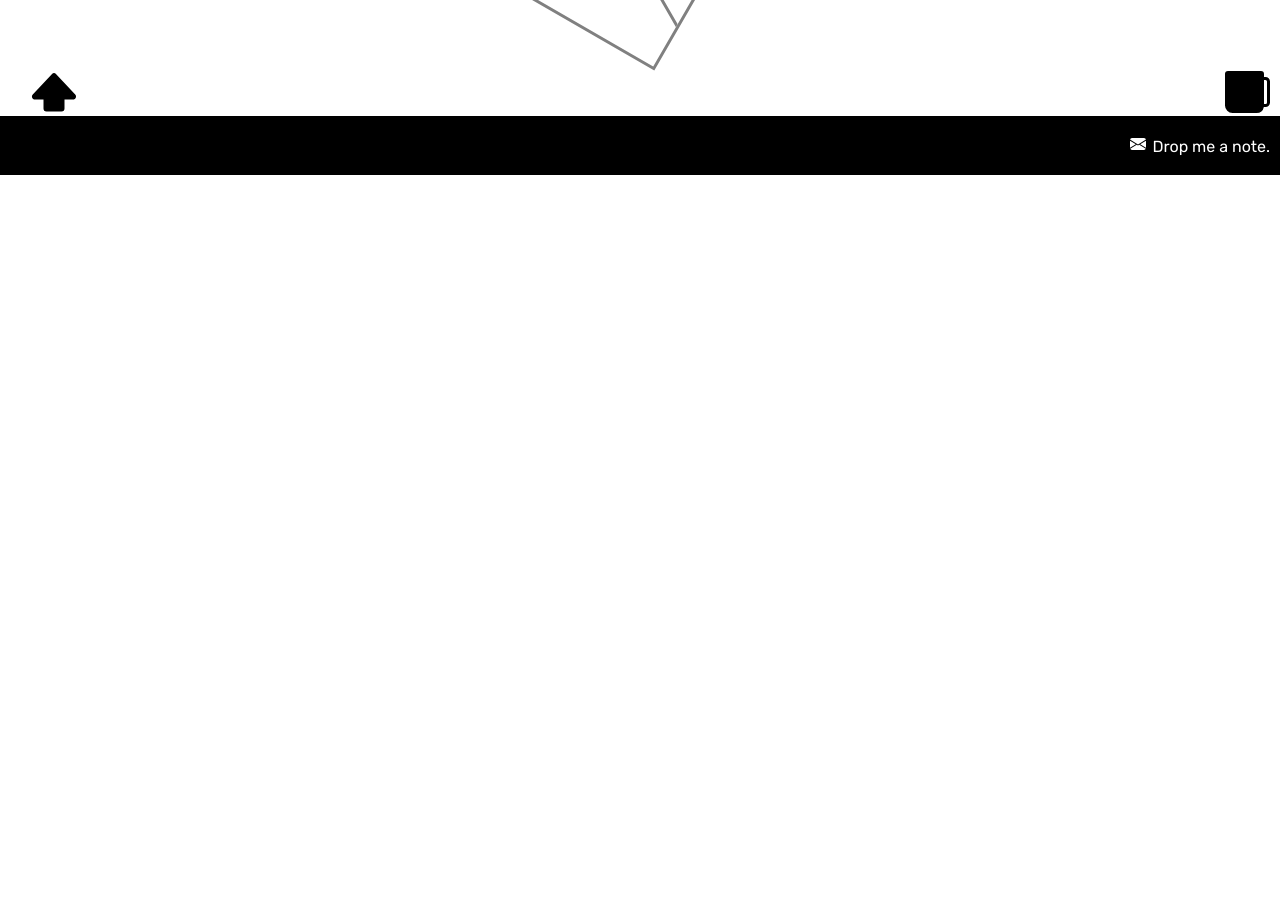
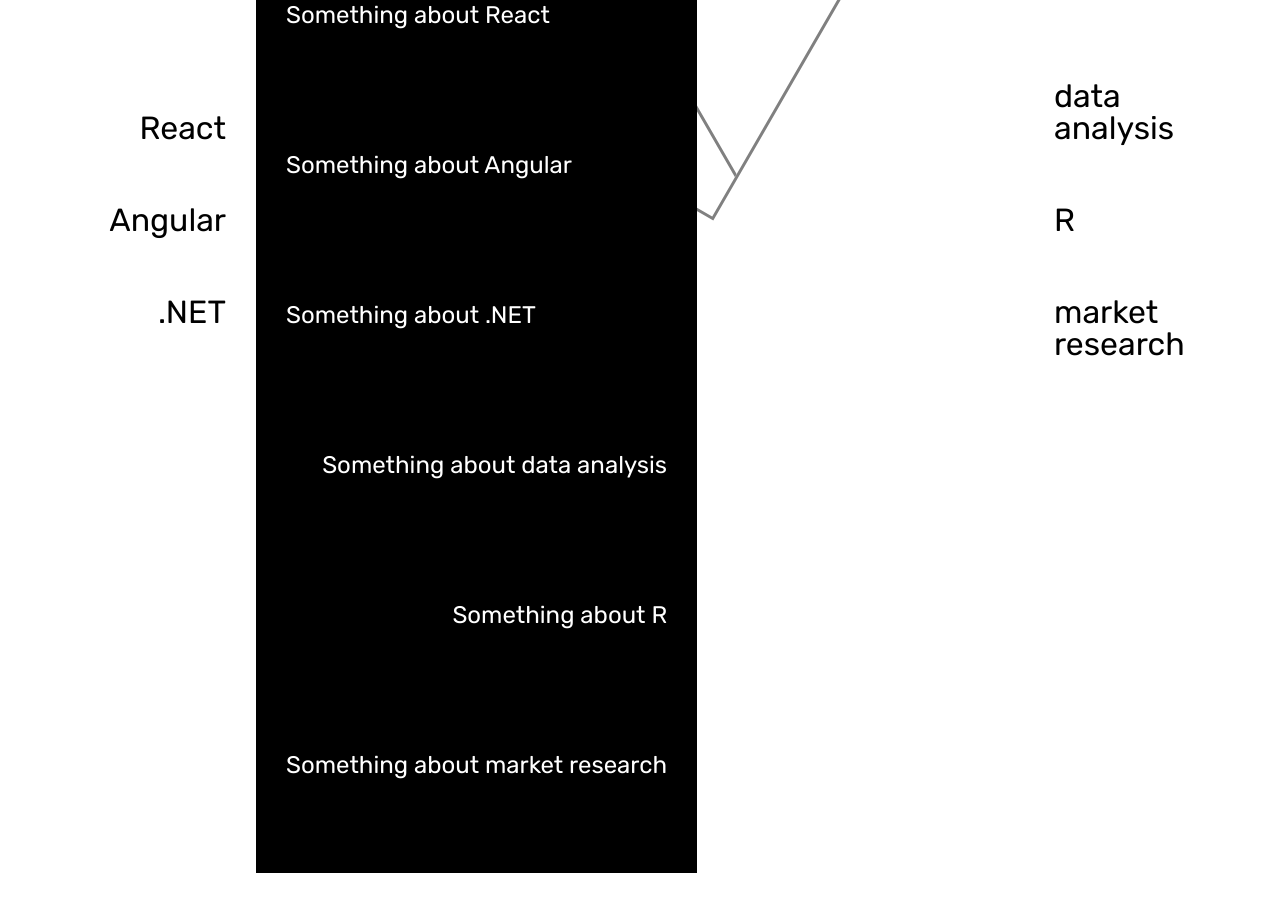
Before and after one commit to tiQu/portfolio, a React (Create React App) app: page / in a window 1280 px wide. Shown: the part 880-1792 px from the top of the page. Before the commit the page ends 1055 px from the top, so only its background shows below. Built offline with nearby package versions, Linux system fonts and the light colour scheme.

Commit message:
Styling bottom elements of home page

```diff
--- a/src/components/home/Bullet/Bullet.js
+++ b/src/components/home/Bullet/Bullet.js
@@ -1,13 +1,19 @@
 import React from 'react';
 import './Bullet.scss';
+import { Link } from "react-scroll";
 
 class Bullet extends React.Component{
     render(){
         return (
-            <div className="bullet">
-                <div className="bullet-text">{this.props.text}</div>
-                <div id={this.props.id}>{this.props.description}</div>
-            </div>
+            <Link activeClass="active"
+            spy={true}
+            smooth={true}
+            offset={0}
+            duration={500}
+            to={this.props.scrollToSection}>
+                <div className="bullet-text">{this.props.txt}</div>
+                <div id={this.props.idx} className="bullet-description">{this.props.description}</div>
+            </Link>
         );
     }
   }
--- a/src/components/home/Bullet/Bullet.scss
+++ b/src/components/home/Bullet/Bullet.scss
@@ -1,12 +1,22 @@
 @import '../../../styles/variables.scss';
 
-.bullet {
+.bullet-text {
     padding: 30px;
     font-family: 'Rubik', sans-serif;
     font-size: xx-large;
+    color: black;
 
     &:hover {
         color: white;
         background-color: black;
+        text-decoration: underline;
     }
 }
+
+.bullet-description {
+    display: none;
+}
+
+.active .bullet-description {
+    display: block !important;
+}
--- a/src/components/home/Home.js
+++ b/src/components/home/Home.js
@@ -10,19 +10,27 @@
         return (
             <section className="Home">
                 <div className="col-home col-home-1">
-                    <Bullet id="b1" text="React" description="dev"/>
-                    <Bullet id="b2" text="Angular" />
-                    <Bullet id="b3" text=".NET" />
+                    <Bullet idx="b1" scrollToSection="b1Target" txt="React" />
+                    <Bullet idx="b2" scrollToSection="b2Target" txt="Angular" />
+                    <Bullet idx="b3" scrollToSection="b3Target" txt=".NET" />
                 </div>
                 <div className="Home-logo">
                     <ParallaxProvider>
                         <Hero />
                     </ParallaxProvider>
+                    <div className="Home-bottom">
+                        <div className="Home-bottom-section Home-bottom-section1" id="b1Target">Something about React</div>
+                        <div className="Home-bottom-section Home-bottom-section1" id="b2Target">Something about Angular</div>
+                        <div className="Home-bottom-section Home-bottom-section1" id="b3Target">Something about .NET</div>
+                        <div className="Home-bottom-section Home-bottom-section2" id="b4Target">Something about data analysis</div>
+                        <div className="Home-bottom-section Home-bottom-section2" id="b5Target">Something about R</div>
+                        <div className="Home-bottom-section Home-bottom-section2" id="b6Target">Something about market research</div>
+                    </div>
                 </div>
                 <div className="col-home col-home-2">
-                    <Bullet id="b4" text="data analysis" />
-                    <Bullet id="b5" text="R" />
-                    <Bullet id="b6" text="market research" />
+                    <Bullet idx="b4" scrollToSection="b4Target" txt="data analysis" />
+                    <Bullet idx="b5" scrollToSection="b5Target" txt="R" />
+                    <Bullet idx="b6" scrollToSection="b6Target" txt="market research" />
                 </div>
             </section>
         );
--- a/src/components/home/Home.scss
+++ b/src/components/home/Home.scss
@@ -2,19 +2,22 @@
     display: flex;
     justify-content: space-evenly;
     align-items: center;
-    width: 100vw;
-    height: 800px;
+    // width: 100vw;
+    height: 2000px;
 }
 
-// .Home-logo {
-//     flex-direction: column;
-//     align-items: flex-end;
-// }
+.Home-logo {
+    display: flex;
+    flex-direction: column;
+    align-items: flex-start;
+    width: 60vw;
+}
 
 .col-home {
     position: -webkit-sticky;
     position: sticky;
     top: 0;
+    width: 20vw;
 }
 
 .col-home-1 {
@@ -26,3 +29,23 @@
     text-align: left;
     width: 200px;
 }
+
+.Home-bottom-section {
+    position: -webkit-sticky;
+    position: sticky;
+    top: 0;
+    padding: 30px;
+    height: 90px;
+    font-family: 'Rubik', sans-serif;
+    font-size: x-large;
+    color: white;
+    background-color: black;
+}
+
+.Home-bottom-section1 {
+    text-align: left;
+}
+
+.Home-bottom-section2 {
+    text-align: right;
+}
```
Also changed, not shown: 1 other file (tests, documents, lock files or other folders).
